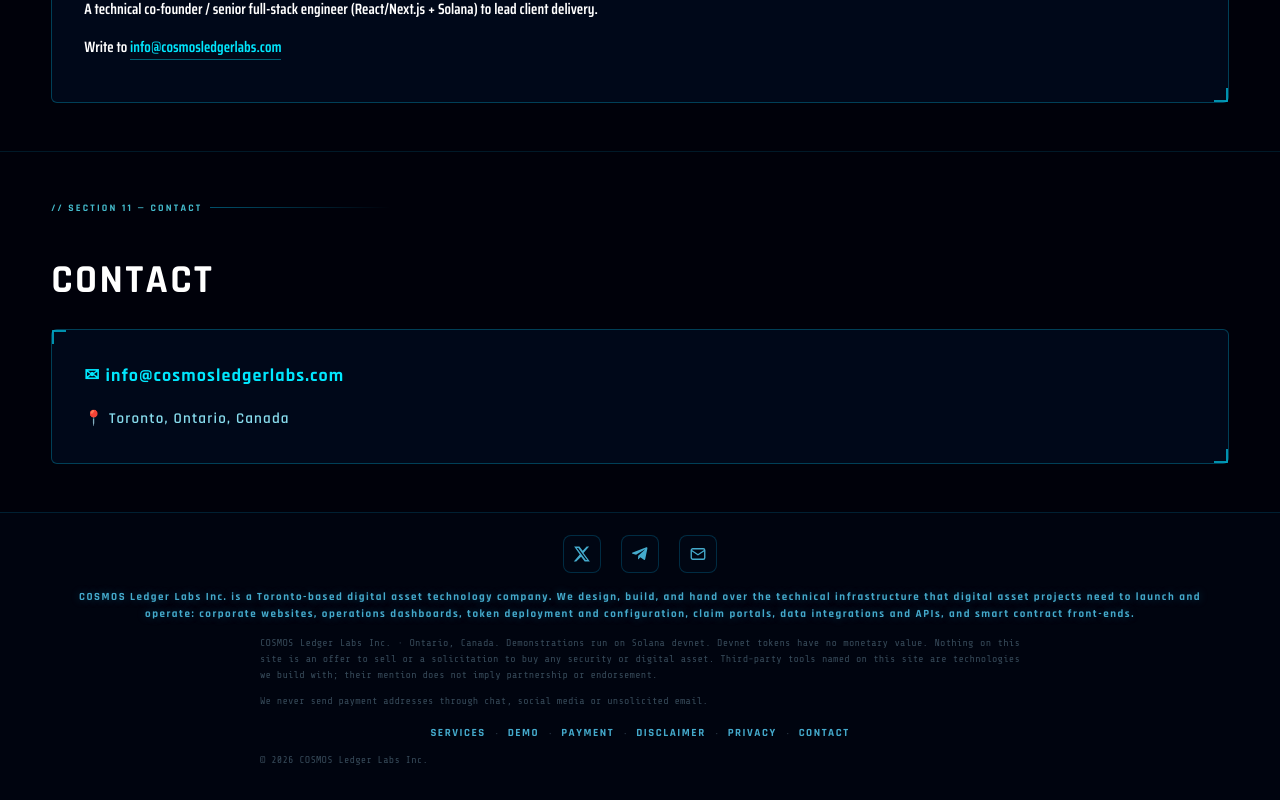
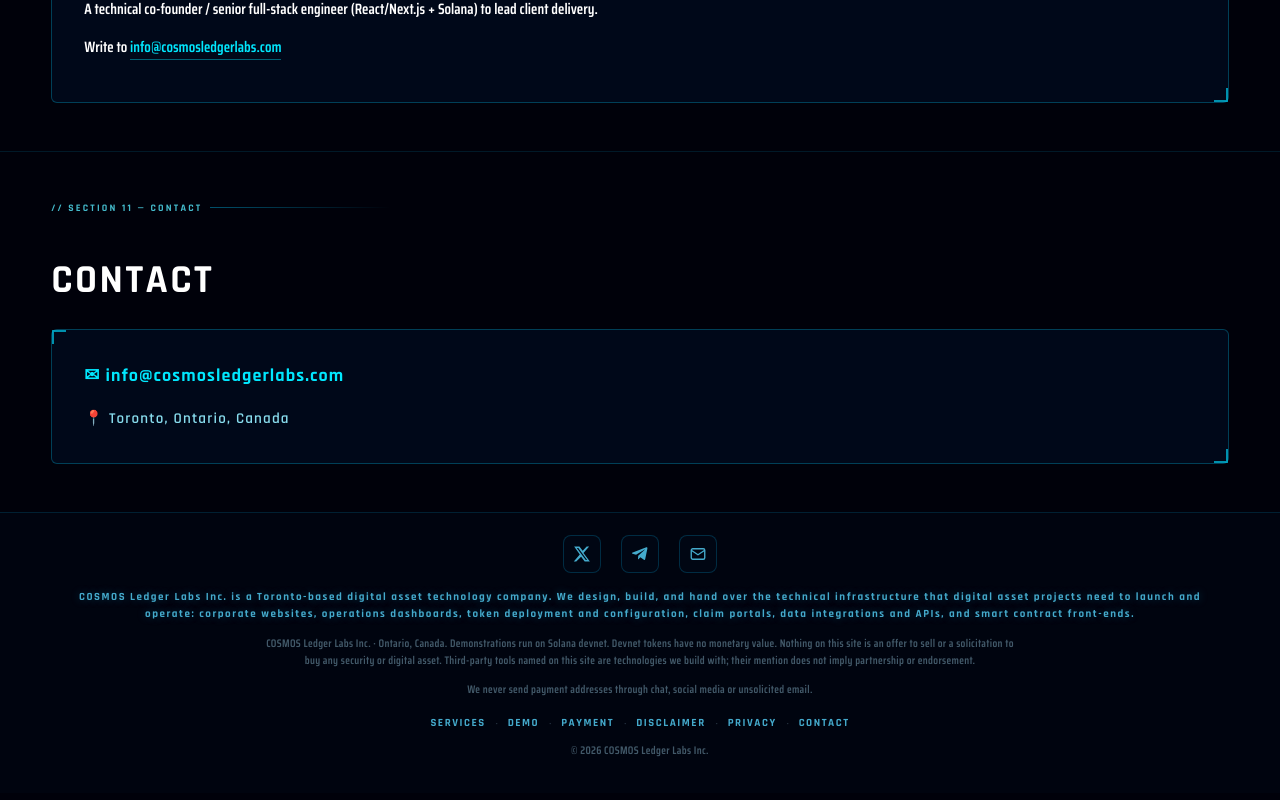
Before and after one commit to cosmosledgerlabs/cosmosledgerlabs-website, a Next.js app: page / in a window 1280 px wide. Shown: the part 4594-5394 px from the top of the page. Built offline with nearby package versions, Linux system fonts and the light colour scheme; no server answers.

Commit message:
Update legal text styles in Footer.module.css

```diff
--- a/components/Footer.module.css
+++ b/components/Footer.module.css
@@ -21,7 +21,7 @@
 .socialLink svg { width:18px; height:18px; }
 
 /* 页脚合规免责小字 */
-.legal{margin-top:10px;font-family:'Share Tech Mono',monospace;font-size:10px;line-height:1.6;color:rgba(120,160,180,.45);letter-spacing:.02em;max-width:760px;margin-left:auto;margin-right:auto;text-align:justify;text-justify:inter-word;-webkit-hyphens:auto;hyphens:auto;}
+.legal{margin-top:10px;font-family:'Saira Condensed','Share Tech',sans-serif;font-weight:600;font-size:11px;line-height:1.6;color:rgba(120,160,180,.55);letter-spacing:.03em;max-width:760px;margin-left:auto;margin-right:auto;text-align:center;}
 
 /* --- added: footer navigation links --- */
 .links {
```
